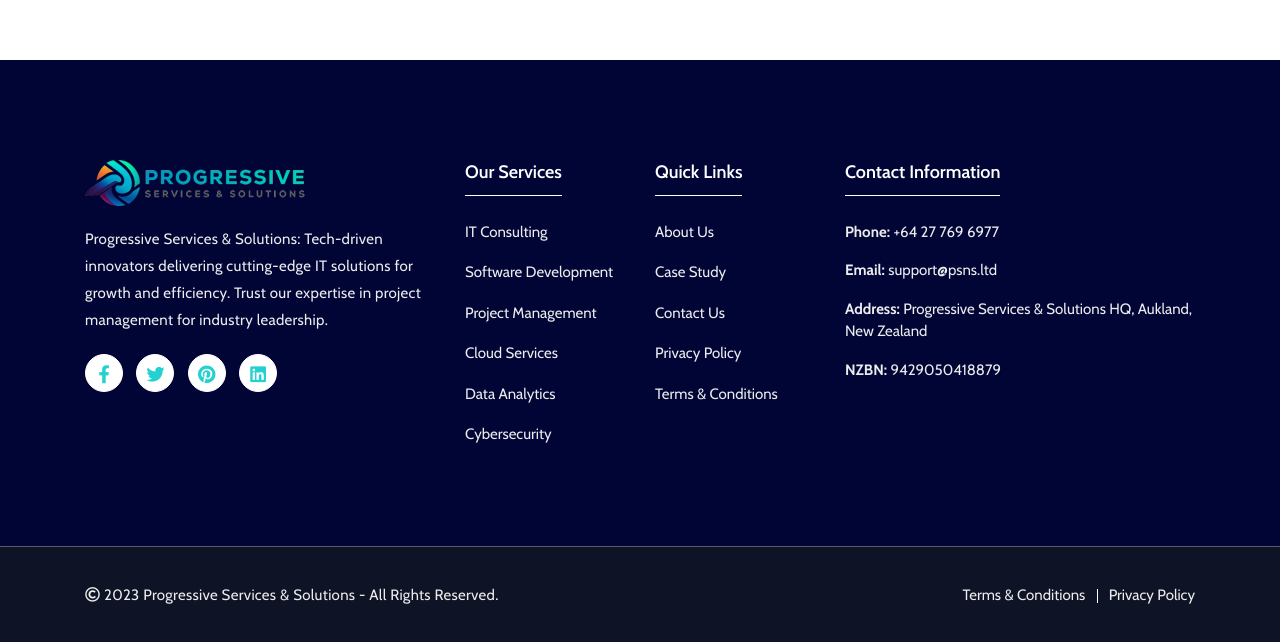
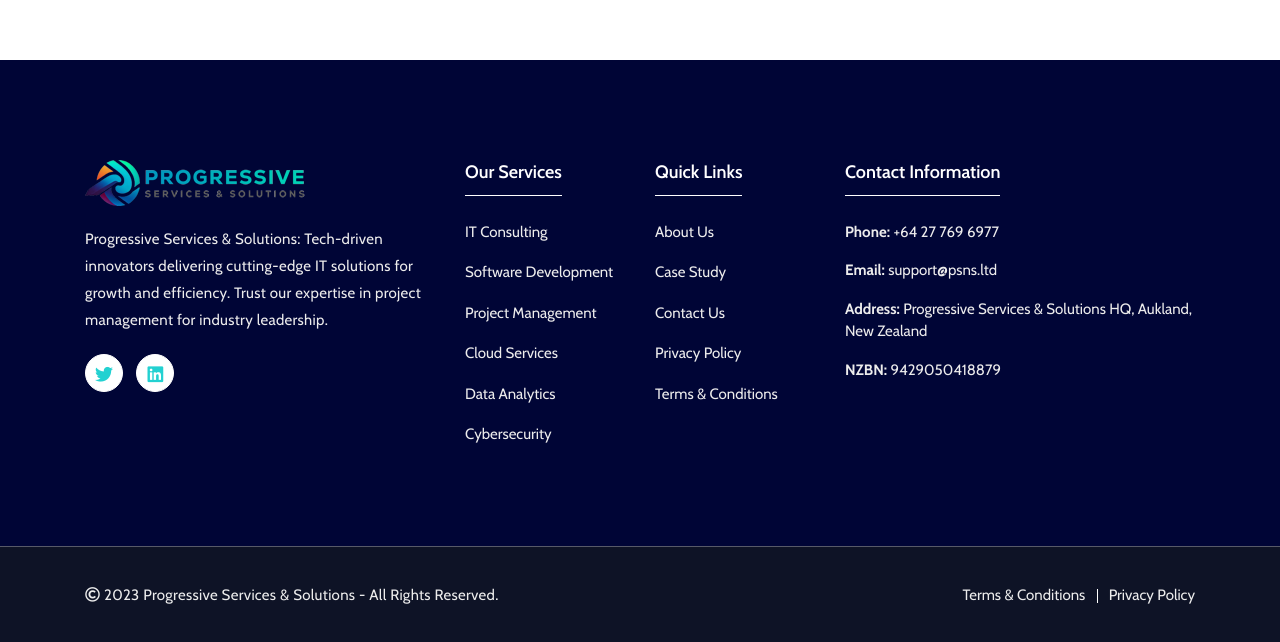
Before and after one commit to gdsa006/progressive-services-solutions, a plain HTML site: page contact.html in a window 1280 px wide. Shown: the part 1427-2069 px from the top of the page. Drawn offline with nearby package versions, Linux system fonts and the light colour scheme; some icons are missing.

Commit message:
Update contact.html

```diff
--- a/contact.html
+++ b/contact.html
@@ -281,19 +281,11 @@
                         </p>
                         <ul class="footer-social">
                             <li>
-                                <a href="#"> <i class="fab fa-facebook-f"></i>
+                                <a href="https://twitter.com/psns_ltd" target="_blank"> <i class="fab fa-twitter"></i>
                                 </a>
                             </li>
                             <li>
-                                <a href="#"> <i class="fab fa-twitter"></i>
-                                </a>
-                            </li>
-                            <li>
-                                <a href="#"> <i class="fab fa-pinterest"></i>
-                                </a>
-                            </li>
-                            <li>
-                                <a href="#"> <i class="fab fa-linkedin"></i>
+                                <a href="https://www.linkedin.com/in/progressive-services-and-solutions-a761aa286/" target="_blank"> <i class="fab fa-linkedin"></i>
                                 </a>
                             </li>
                         </ul>
```
